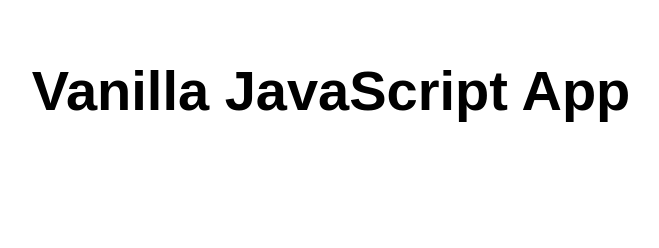
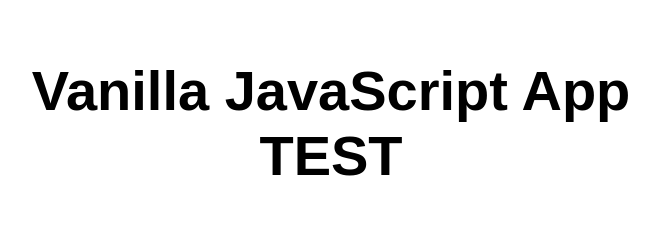
Before and after one commit to sylwesterf/rcc-static, a website: page src/index.html in a window 1280 px wide. Shown: the whole page, without its empty margins (309-968 px from the left). Drawn offline with Linux system fonts and the light colour scheme.

Commit message:
Update index.html

```diff
--- a/src/index.html
+++ b/src/index.html
@@ -10,7 +10,7 @@
 
 <body>
   <main>
-    <h1>Vanilla JavaScript App</h1>
+    <h1>Vanilla JavaScript App TEST</h1>
   </main>
 </body>
 
```
